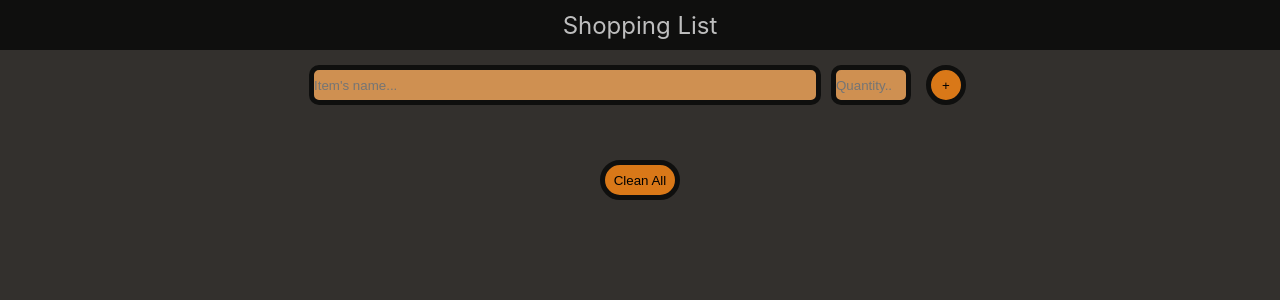
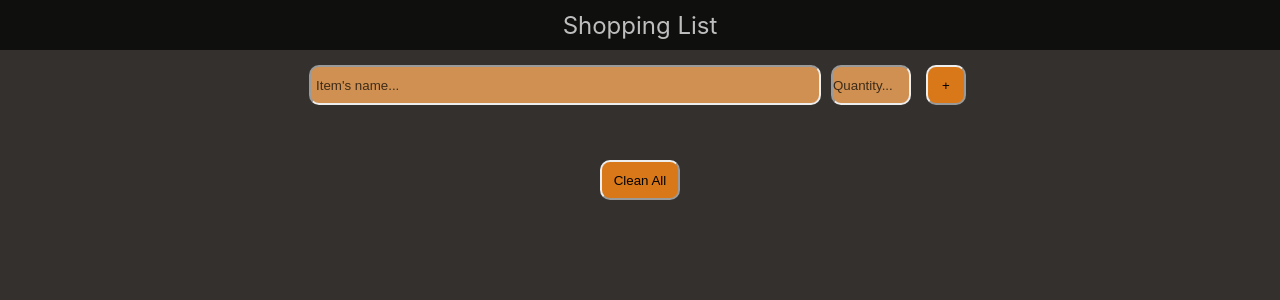
Before and after one commit to Bedkow/shopping_list, a React (Create React App) app: page / in a window 1280 px wide. Shown: the top 300 px of the page. Built offline with nearby package versions, Linux system fonts and the light colour scheme.

Commit message:
UI/UX improved

```diff
--- a/package.json
+++ b/package.json
@@ -1,6 +1,6 @@
 {
 	"name": "shopping_list",
-	"version": "1.0.0",
+	"version": "1.0.1",
 	"private": false,
 	"dependencies": {
 		"@testing-library/jest-dom": "^5.14.1",
--- a/src/App.css
+++ b/src/App.css
@@ -42,8 +42,12 @@ main {
 	width: 40px;
 	margin: 0 5px;
 	background-color: #d97818;
-	border: #0f0f0e 5px solid;
-	border-radius: 30px;
+	border: 2px outset;
+	border-radius: 10px;
+}
+
+.float-right-btn-add:active {
+	border: inset;
 }
 
 .btn-delete-all {
@@ -52,27 +56,42 @@ main {
 	width: 80px;
 	margin: 30px auto;
 	background-color: #d97818;
-	border: #0f0f0e 5px solid;
-	border-radius: 30px;
+	border: 2px outset;
+	border-radius: 10px;
+}
+
+.btn-delete-all:active {
+	border: inset;
 }
 
 .name-input {
 	margin: 5px;
 	height: 40px;
 	min-width: 50%;
-	border: #0f0f0e 5px solid;
+	border: 2px inset;
 	border-radius: 10px;
 	background-color: #cf9051;
+	padding: 5px;
 }
 
 .number-input {
 	height: 40px;
 	width: 80px;
 	margin: 5px;
-	border: 2px black solid;
-	border: #0f0f0e 5px solid;
+	border: 2px inset;
 	border-radius: 10px;
 	background-color: #cf9051;
+}
+
+::placeholder {
+	color: black;
+	opacity: 0.7;
+}
+
+/* MS Edge */
+::ms-input-placeholder {
+	color: black;
+	opacity: 0.7;
 }
 
 .new-item-preview {
```
Also changed, not shown: 1 other file (tests, documents, lock files or other folders).
